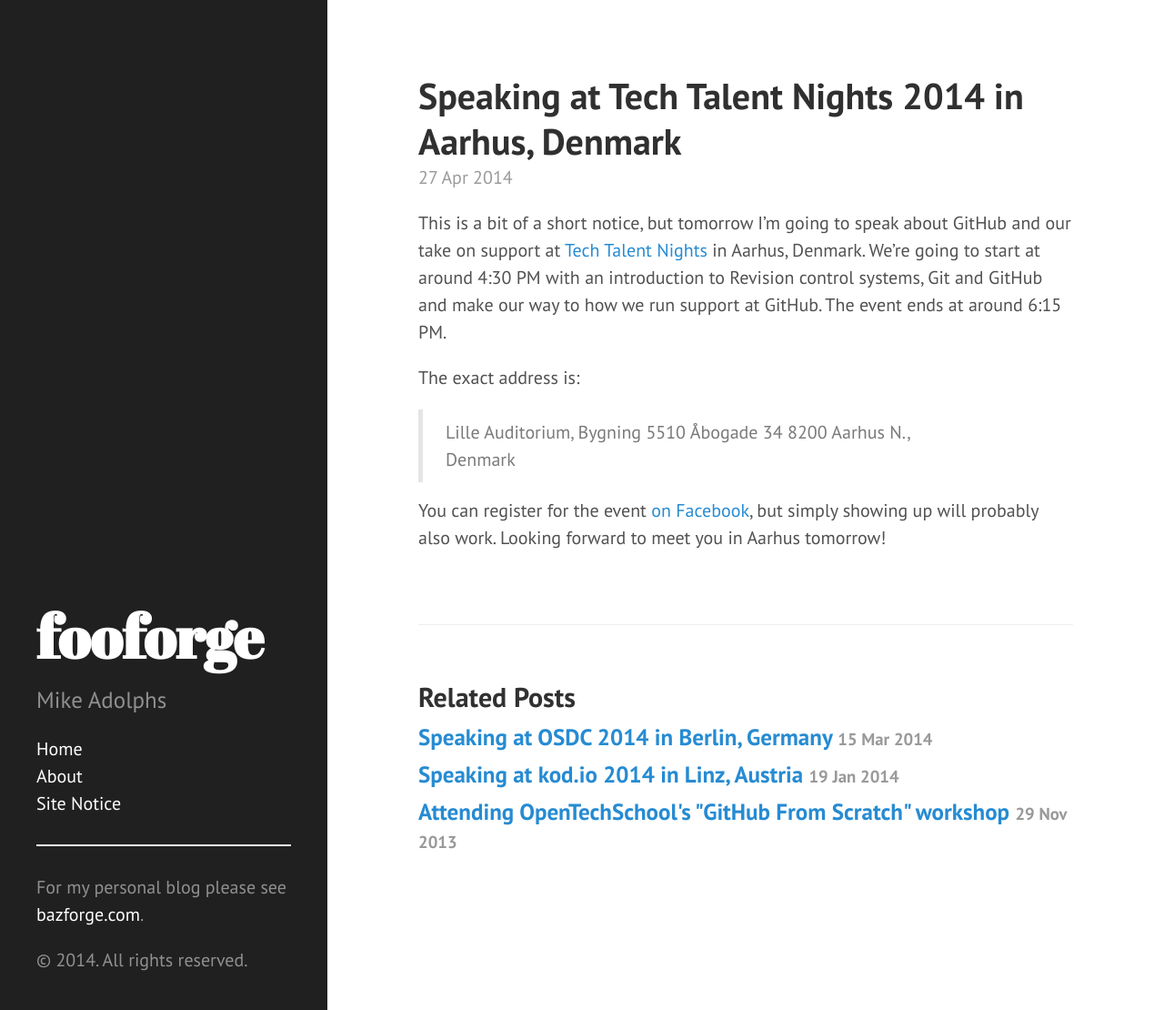
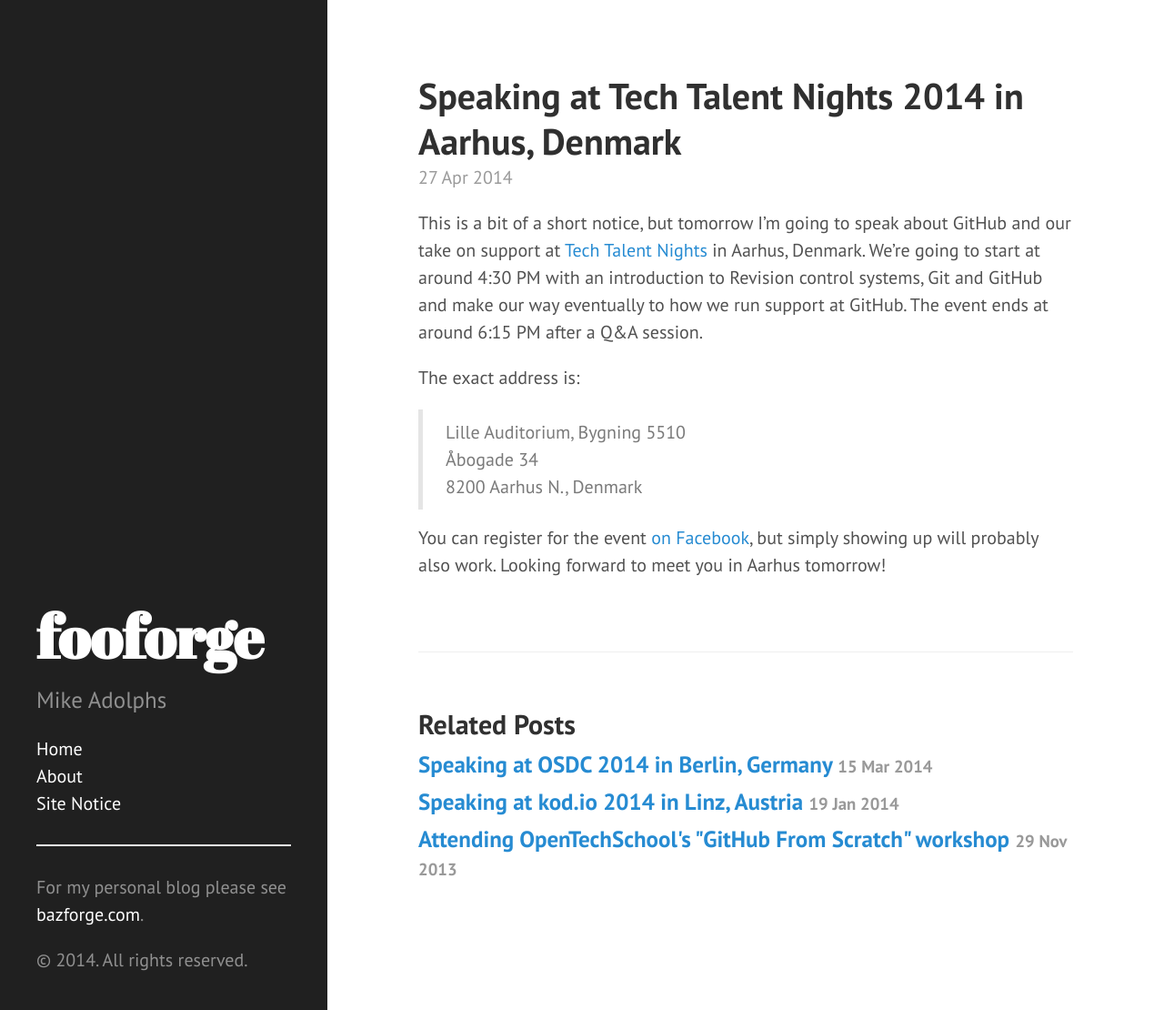
Before and after one commit to fooforge/fooforge.com, a Jekyll site: the page built from _posts/2014-04-27-speaking-at-tech-talent-nights-2014.md, in a window 1280 px wide and 1110 px high. Shown: the whole window at 91% size. Built offline with Jekyll 4.4.1, drawn with Linux system fonts in a browser that asks for light colours; Markdown is read by kramdown in place of the engine named in the settings.

Commit message:
The formatting police is on patrol

```diff
--- a/_posts/2014-04-27-speaking-at-tech-talent-nights-2014.md
+++ b/_posts/2014-04-27-speaking-at-tech-talent-nights-2014.md
@@ -5,7 +5,7 @@
 categories: meatspace
 ---
 
-This is a bit of a short notice, but tomorrow I'm going to speak about GitHub and our take on support at [Tech Talent Nights](https://www.facebook.com/events/607593989325248/) in Aarhus, Denmark. We're going to start at around 4:30 PM with an introduction to Revision control systems, Git and GitHub and make our way to how we run support at GitHub. The event ends at around 6:15 PM.
+This is a bit of a short notice, but tomorrow I'm going to speak about GitHub and our take on support at [Tech Talent Nights](https://www.facebook.com/events/607593989325248/) in Aarhus, Denmark. We're going to start at around 4:30 PM with an introduction to Revision control systems, Git and GitHub and make our way eventually to how we run support at GitHub. The event ends at around 6:15 PM after a Q&A session.
 
 The exact address is:
 
```
